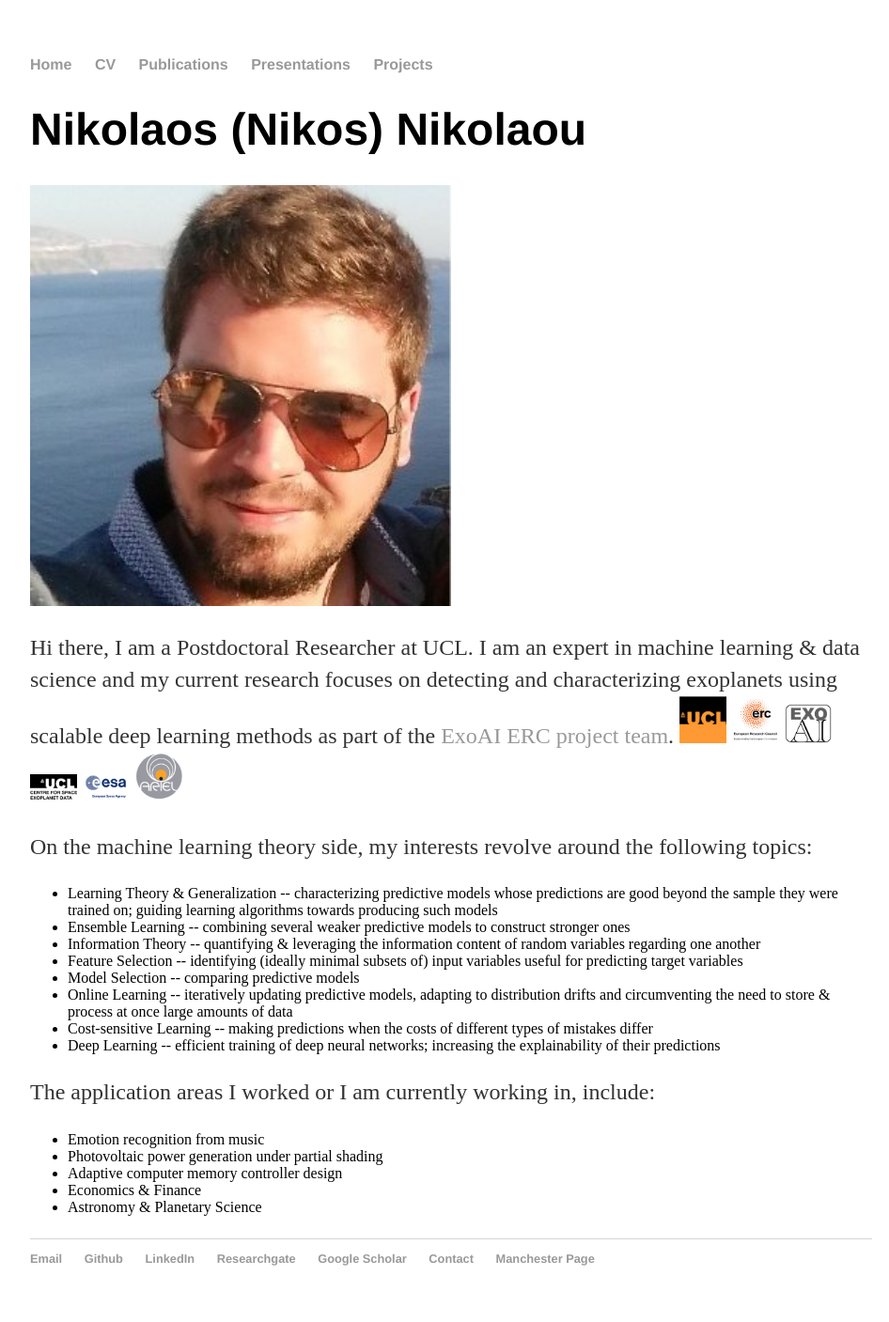
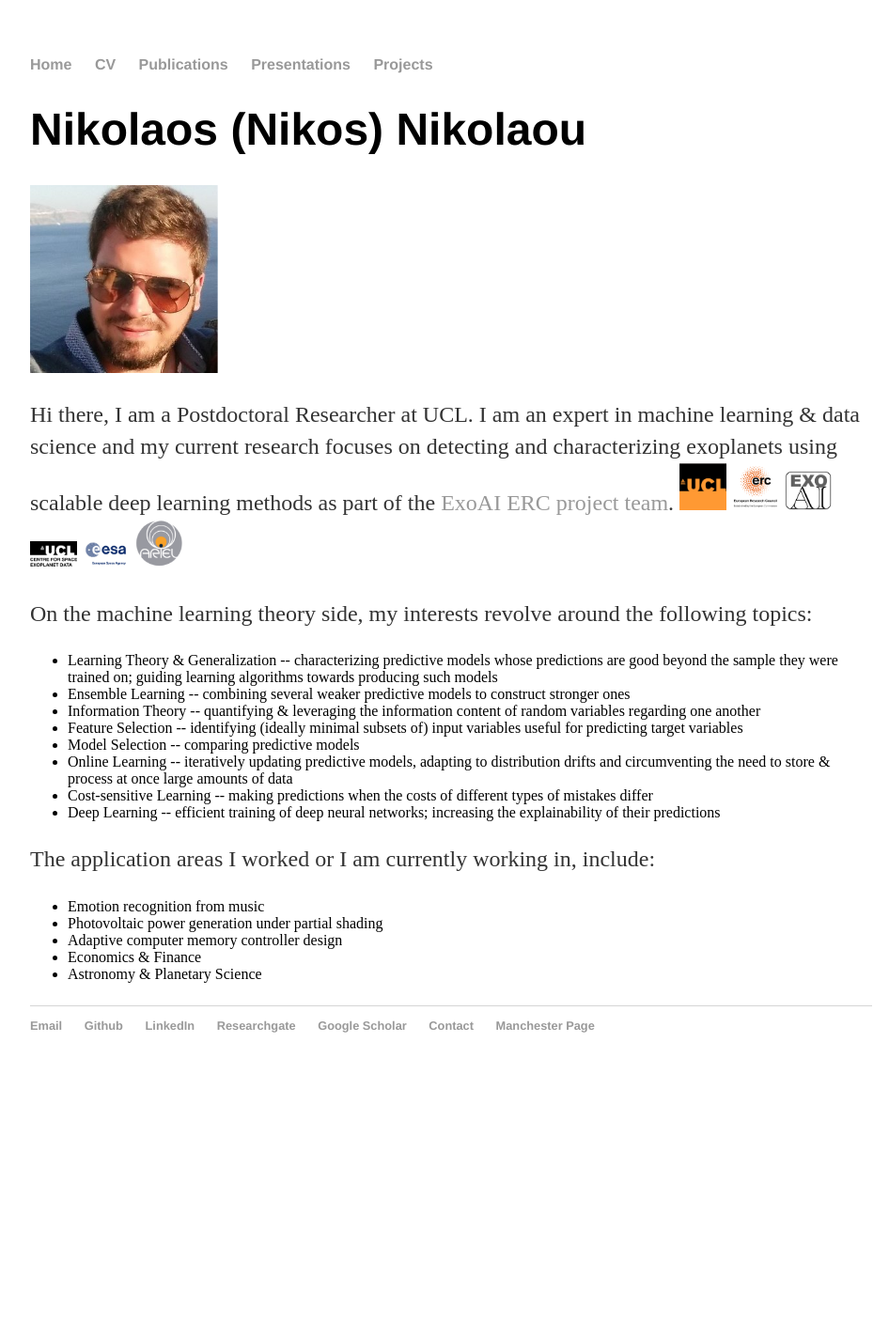
Before and after one commit to nnikolaou/nnikolaou.github.io, a Jekyll site: the page index.html, which Jekyll copies as it is, in a window 1280 px wide. Shown: the whole page at 94% size, without its empty margins (160-1106 px from the left). Built offline with Jekyll 4.4.1, drawn with Linux system fonts in a browser that asks for light colours; after the commit the page ends 1159 px from its top, so only the background shows below that.

Commit message:
Update index.html

```diff
--- a/index.html
+++ b/index.html
@@ -29,7 +29,7 @@
 <div class="container">
     <div class="blurb">
         <h1>Nikolaos (Nikos) Nikolaou</h1>
-<img alt="Nikos Nikolaou" src="/files/Nikos.jpg" border="0" width="50%" margin-left="auto" margin-right="auto">
+<img alt="Nikos Nikolaou" src="/files/Nikos.jpg" border="0" width="200">
 <p>Hi there, I am a Postdoctoral Researcher at UCL. I am an expert in machine learning &amp data science and my current research
  focuses on detecting and characterizing exoplanets using scalable deep learning methods as part of the
  <a href="https://exoai.github.io/about/">ExoAI ERC project team</a>.
```
